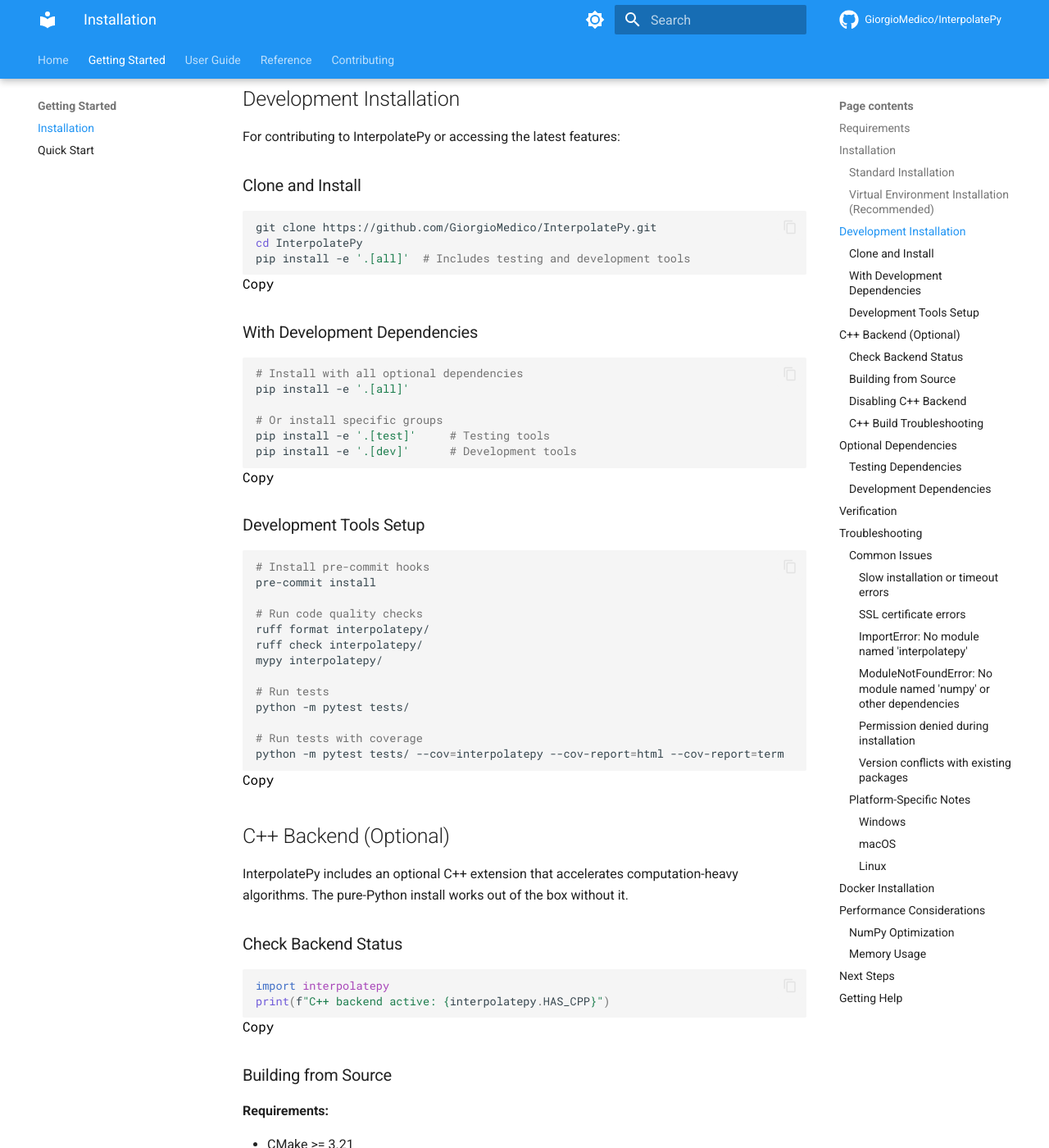
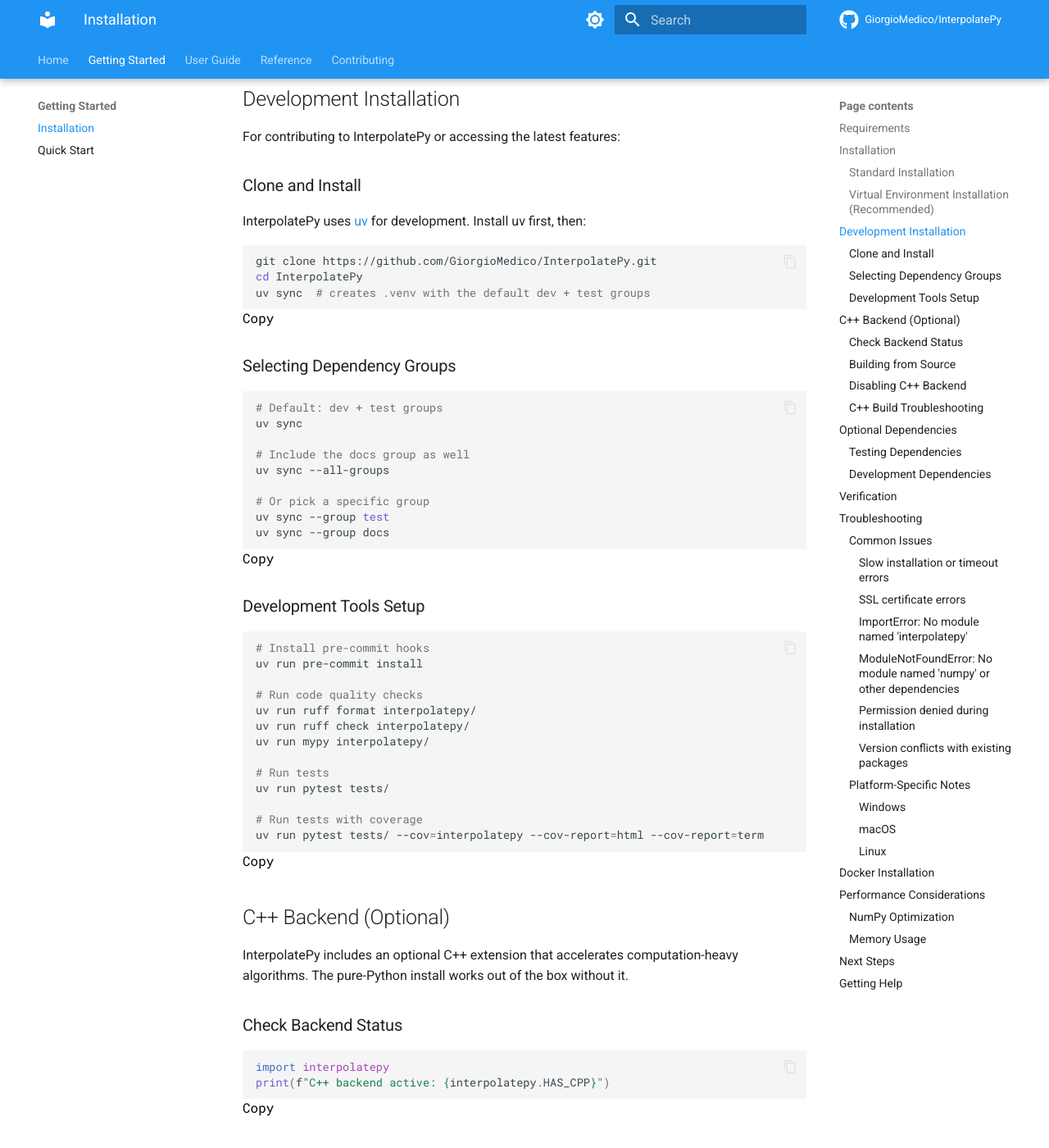
Before and after one commit to GiorgioMedico/InterpolatePy, an MkDocs documentation site: the page built from docs/installation.md, in a window 1280 px wide and 1400 px high, scrolled down 1610 px. Shown: the whole window at 82% size. Built offline with MkDocs 1.6.1 and Material for MkDocs 9.7.7, drawn with Linux system fonts in a browser that asks for light colours; comment, search, counter and statistics services are not loaded; the version menu is left out.

Commit message:
Migrate dev tooling to uv

````diff
--- a/docs/installation.md
+++ b/docs/installation.md
@@ -66,39 +66,44 @@ For contributing to InterpolatePy or accessing the latest features:
 
 ### Clone and Install
 
+InterpolatePy uses [uv](https://docs.astral.sh/uv/) for development. Install uv first, then:
+
 ```bash
 git clone https://github.com/GiorgioMedico/InterpolatePy.git
 cd InterpolatePy
-pip install -e '.[all]'  # Includes testing and development tools
+uv sync  # creates .venv with the default dev + test groups
 ```
 
-### With Development Dependencies
+### Selecting Dependency Groups
 
 ```bash
-# Install with all optional dependencies
-pip install -e '.[all]'
+# Default: dev + test groups
+uv sync
 
-# Or install specific groups
-pip install -e '.[test]'     # Testing tools
-pip install -e '.[dev]'      # Development tools
+# Include the docs group as well
+uv sync --all-groups
+
+# Or pick a specific group
+uv sync --group test
+uv sync --group docs
 ```
 
 ### Development Tools Setup
 
 ```bash
 # Install pre-commit hooks
-pre-commit install
+uv run pre-commit install
 
 # Run code quality checks
-ruff format interpolatepy/
-ruff check interpolatepy/
-mypy interpolatepy/
+uv run ruff format interpolatepy/
+uv run ruff check interpolatepy/
+uv run mypy interpolatepy/
 
 # Run tests
-python -m pytest tests/
+uv run pytest tests/
 
 # Run tests with coverage
-python -m pytest tests/ --cov=interpolatepy --cov-report=html --cov-report=term
+uv run pytest tests/ --cov=interpolatepy --cov-report=html --cov-report=term
 ```
 
 ## C++ Backend (Optional)
--- a/pyproject.toml
+++ b/pyproject.toml
@@ -51,7 +51,7 @@ dynamic = ["version"]
 "Homepage" = "https://github.com/GiorgioMedico/InterpolatePy"
 "Bug Tracker" = "https://github.com/GiorgioMedico/InterpolatePy/issues"
 
-[project.optional-dependencies]
+[dependency-groups]
 test = [
     "pytest>=8.4.0",
     "pytest-cov>=4.1.0",
@@ -76,7 +76,9 @@ docs = [
     "mkdocstrings-python>=1.7.3",
     "Pygments>=2.16.1",
 ]
-all = ["interpolatepy[test,dev,docs]"]
+
+[tool.uv]
+default-groups = ["dev", "test"]
 
 [tool.setuptools]
 platforms = ["unix", "linux", "osx", "cygwin", "win32"]
````
Also changed, not shown: README.md (+15 -11 lines), docs/contributing.md (+13 -17 lines), docs/troubleshooting.md (+2 -2 lines), 7 other files.
